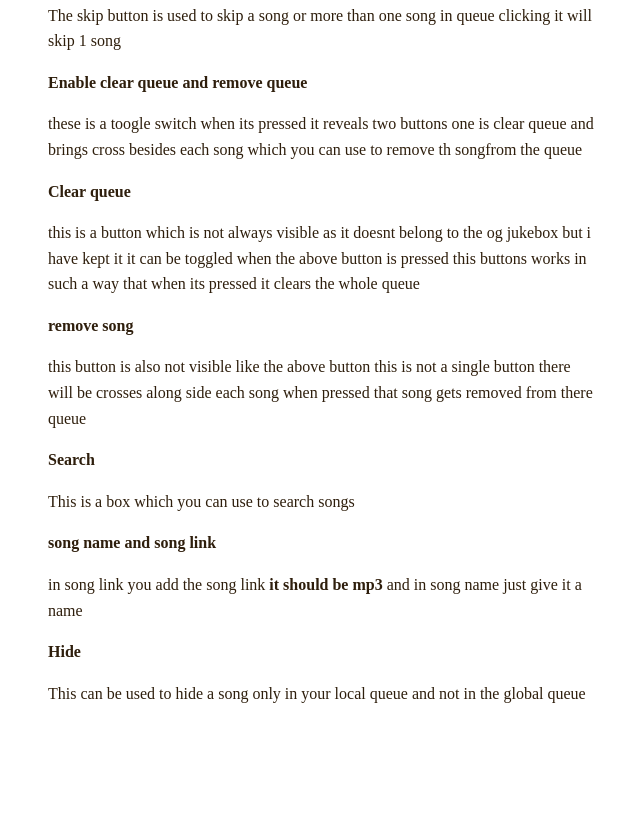
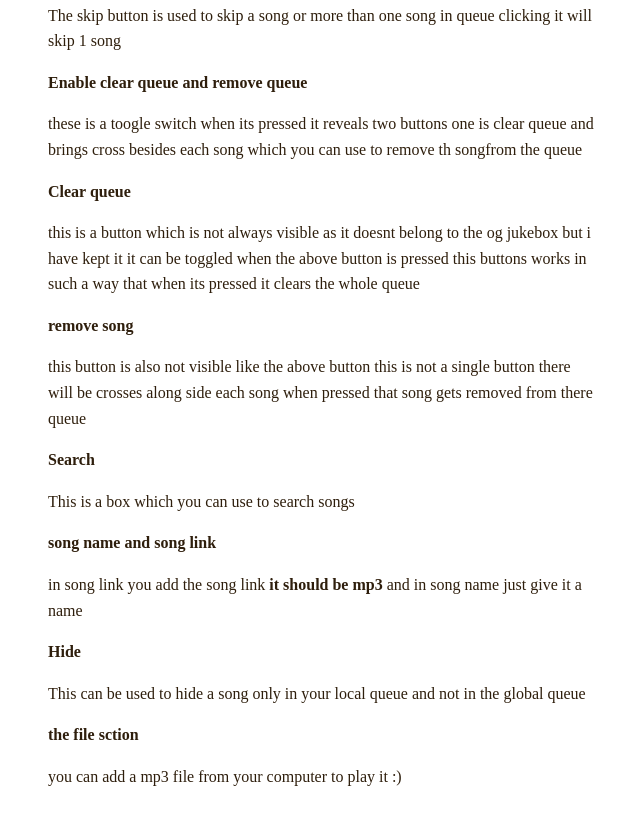
Before and after one commit to Shririiiiiiiiiiiiiiiiiiiiiiang/The-jukebox, a website: page public/instructions.html in a window 1280 px wide. Shown: the part 431-1255 px from the top of the page, without its empty margins (317-957 px from the left). Before the commit the page ends 1177 px from the top, so only its background shows below. Drawn offline with Linux system fonts and the light colour scheme.

Commit message:
made changes in the instructions file

```diff
--- a/public/instructions.html
+++ b/public/instructions.html
@@ -29,5 +29,7 @@
         <p>in song link you add the song link <b> it should be mp3</b> and in song name just give it a name</p>
         <strong>Hide</strong>
         <p>This can be used to hide a song only in your local queue and not in the global queue</p>
+        <strong> the file sction </strong>
+        <p>you can add a mp3 file from your computer to play it :)</p>
     </body>
 </html>
```
Also changed, not shown: public/index.html (+1 -1 lines).
